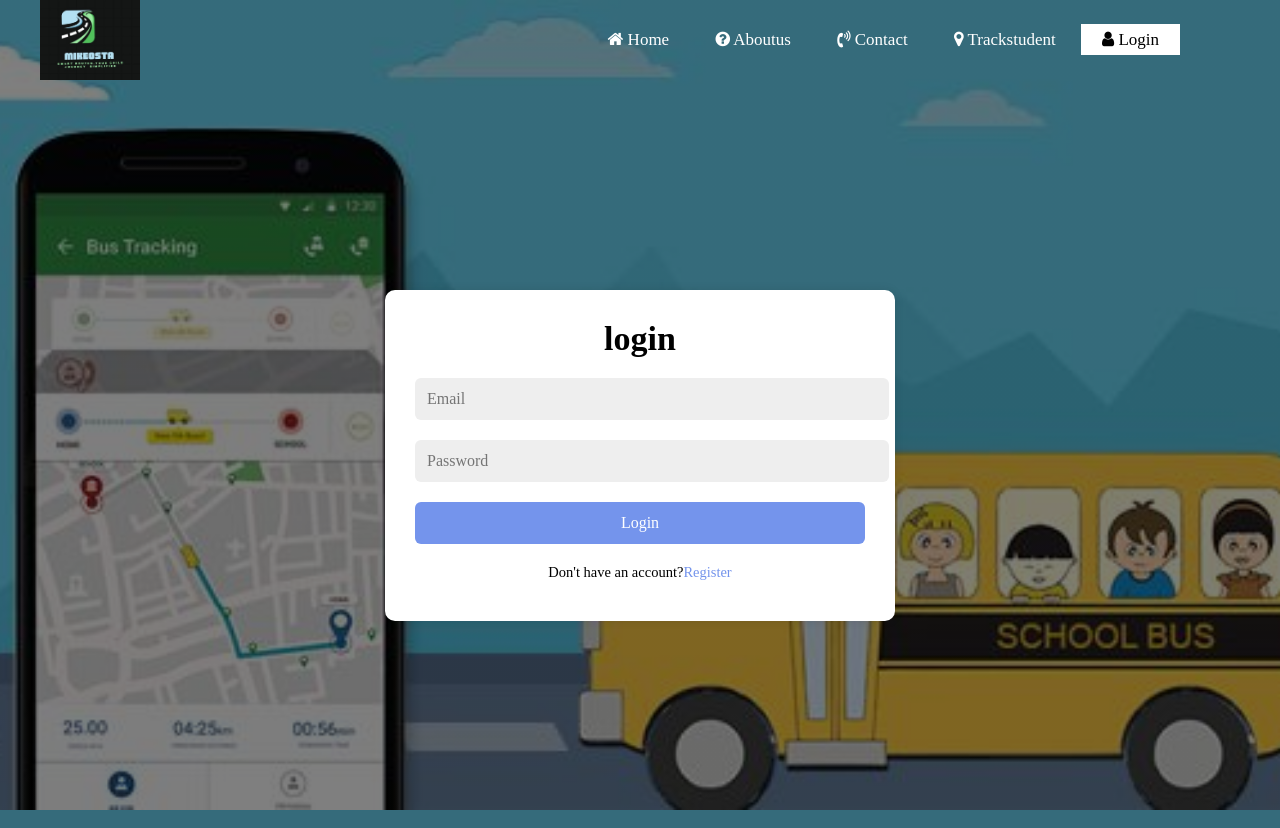
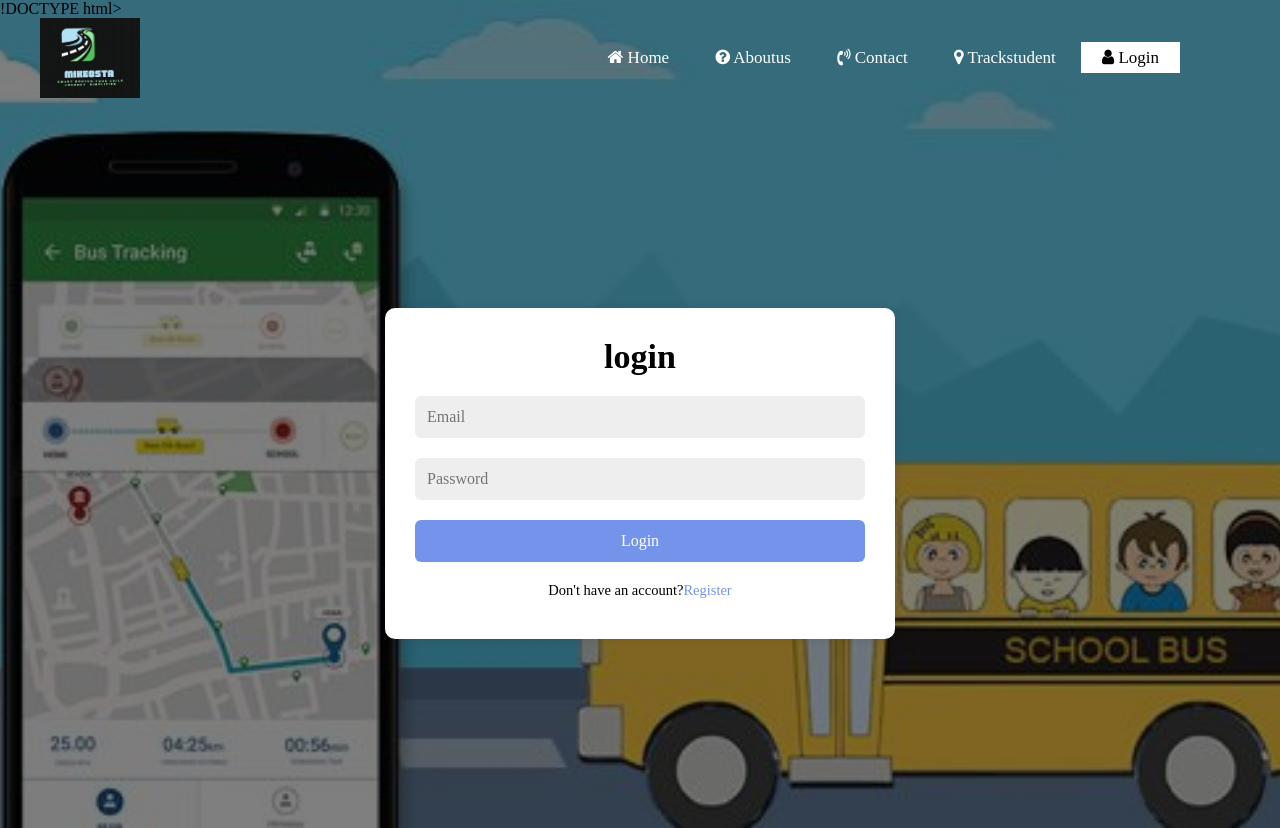
Before and after one commit to kostakis2000/mikesaruni, a PHP site: page /login.php in a window 1280 px wide. Run offline with PHP 8.4, Linux system fonts and the light colour scheme.

Commit message:
Update login.php

```diff
--- a/login.php
+++ b/login.php
@@ -1,4 +1,4 @@
-<!DOCTYPE html>
+!DOCTYPE html>
 <html lang="en">
 <head>
     <meta charset="UTF-8">
```
